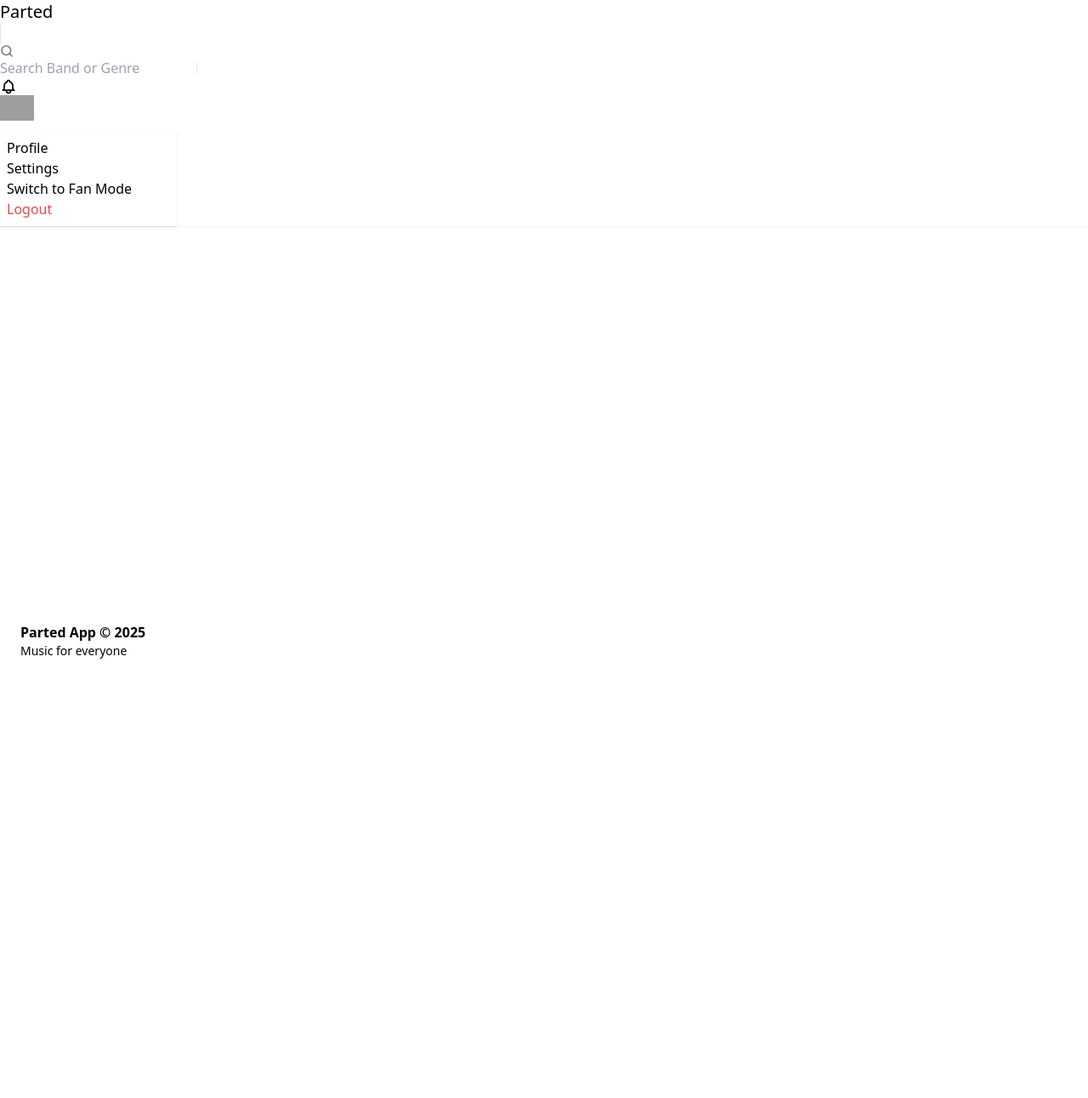
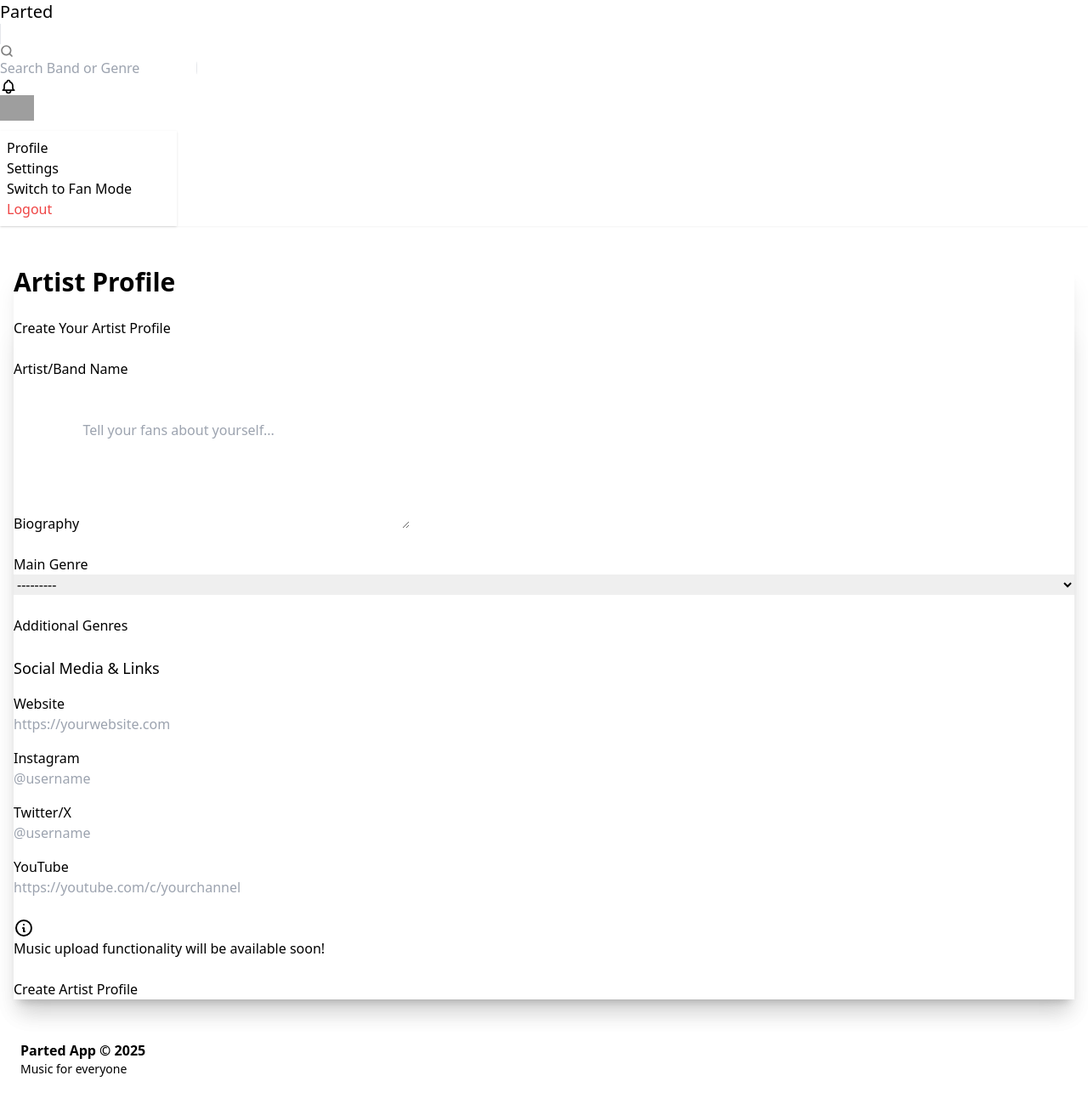
Before and after one commit to gopar/parted, a Django app: page /artist/profile/ in a window 1280 px wide. Shown: the whole page at 85% size. Before the commit the page ends 775 px from the top, so only its background shows below. Run offline with Django 5.2, Linux system fonts and the light colour scheme; the visitor is signed in with stand-in values (Sample User, id 1); data that the repository does not hold is empty; parts of the project's set-up code (start-up, migrations or seed data) failed here and were passed over; some libraries are stand-ins or nearby versions; grey boxes are pictures that could not be loaded.

Commit message:
Add page for creating an artist account flow

```diff
--- /dev/null
+++ b/apps/artist/forms.py
@@ -0,0 +1,28 @@
+from django import forms
+
+from .models import ArtistProfile, Genre
+
+
+class ArtistProfileForm(forms.ModelForm):  # type: ignore
+    genres = forms.ModelMultipleChoiceField(
+        queryset=Genre.objects.all(), widget=forms.CheckboxSelectMultiple, required=False
+    )
+
+    class Meta:
+        model = ArtistProfile
+        fields = ["name", "bio", "main_genre", "website", "instagram", "twitter", "youtube"]
+        widgets = {
+            "name": forms.TextInput(attrs={"class": "input input-bordered w-full"}),
+            "bio": forms.Textarea(
+                attrs={"class": "textarea textarea-bordered h-32", "placeholder": "Tell your fans about yourself..."}
+            ),
+            "main_genre": forms.Select(attrs={"class": "select select-bordered w-full"}),
+            "website": forms.URLInput(
+                attrs={"class": "input input-bordered w-full", "placeholder": "https://yourwebsite.com"}
+            ),
+            "instagram": forms.TextInput(attrs={"class": "input input-bordered w-full", "placeholder": "@username"}),
+            "twitter": forms.TextInput(attrs={"class": "input input-bordered w-full", "placeholder": "@username"}),
+            "youtube": forms.URLInput(
+                attrs={"class": "input input-bordered w-full", "placeholder": "https://youtube.com/c/yourchannel"}
+            ),
+        }
--- a/apps/artist/models.py
+++ b/apps/artist/models.py
@@ -20,6 +20,7 @@
 
 class ArtistProfile(TimeStampedModel):
     name = models.CharField(max_length=255, blank=False, null=False)
+    bio = models.TextField(blank=True)
     members = models.ManyToManyField(
         settings.AUTH_USER_MODEL,
         related_name="artist_profiles",
@@ -36,6 +37,12 @@
     )
     genres = models.ManyToManyField(Genre, related_name="artists", related_query_name="artist", blank=True)
 
+    # Social media links
+    website = models.URLField(max_length=200, blank=True)
+    instagram = models.CharField(max_length=30, blank=True)
+    twitter = models.CharField(max_length=30, blank=True)
+    youtube = models.URLField(max_length=200, blank=True)
+
     objects = ArtistProfileQuerySet.as_manager()
 
     def __str__(self) -> str:
--- a/apps/artist/views.py
+++ b/apps/artist/views.py
@@ -1,16 +1,49 @@
+from django.contrib import messages
 from django.contrib.auth.mixins import LoginRequiredMixin
 from django.http import HttpResponse
-from django.shortcuts import render
+from django.shortcuts import redirect, render
 from django.views import View
 
 from apps.helpers import AuthenticatedHttpRequest
 
+from .forms import ArtistProfileForm
+from .models import Genre
 from .selectors import get_user_artists_count
+from .services import CreateArtistProfileData, create_artist_profile
 
 
 class ArtistProfileView(LoginRequiredMixin, View):
     def get(self, request: AuthenticatedHttpRequest) -> HttpResponse:
-        return render(request, "pages/artist/profile.html")
+        form = ArtistProfileForm()
+        genres = Genre.objects.all()
+        return render(request, "pages/artist/profile.html", {"form": form, "genres": genres})
+
+    def post(self, request: AuthenticatedHttpRequest) -> HttpResponse:
+        form = ArtistProfileForm(request.POST)
+
+        if form.is_valid():
+            data = CreateArtistProfileData(
+                name=form.cleaned_data["name"],
+                bio=form.cleaned_data["bio"],
+                main_genre=form.cleaned_data.get("main_genre"),
+                genres=form.cleaned_data.get("genres", []),
+                website=form.cleaned_data.get("website", ""),
+                instagram=form.cleaned_data.get("instagram", ""),
+                twitter=form.cleaned_data.get("twitter", ""),
+                youtube=form.cleaned_data.get("youtube", ""),
+            )
+
+            result = create_artist_profile(request.user, data)
+
+            if result.success:
+                messages.success(request, result.message)
+                return redirect("artist:dashboard")
+            else:
+                messages.error(request, result.message)
+
+        # If form is invalid or service failed
+        genres = Genre.objects.all()
+        return render(request, "pages/artist/profile.html", {"form": form, "genres": genres})
 
 
 class DashboardView(LoginRequiredMixin, View):
--- a/apps/templates/pages/artist/profile.html
+++ b/apps/templates/pages/artist/profile.html
@@ -1 +1,119 @@
 {% extends "base.html" %}
+
+{% block content %}
+<div class="container mx-auto">
+  <h1 class="text-3xl font-bold mb-6">Artist Profile</h1>
+
+  <div class="card bg-base-100 shadow-xl">
+    <div class="card-body">
+      <h2 class="card-title mb-4">Create Your Artist Profile</h2>
+
+      <form method="post" enctype="multipart/form-data" class="space-y-6">
+        {% csrf_token %}
+
+        <!-- Artist Name -->
+        <div class="form-control">
+          <label class="label" for="{{ form.name.id_for_label }}">
+            <span class="label-text">Artist/Band Name</span>
+          </label>
+          {{ form.name }}
+          {% if form.name.errors %}
+            <div class="text-error text-sm mt-1">{{ form.name.errors }}</div>
+          {% endif %}
+        </div>
+
+        <!-- Bio -->
+        <div class="form-control">
+          <label class="label" for="{{ form.bio.id_for_label }}">
+            <span class="label-text">Biography</span>
+          </label>
+          {{ form.bio }}
+          {% if form.bio.errors %}
+            <div class="text-error text-sm mt-1">{{ form.bio.errors }}</div>
+          {% endif %}
+        </div>
+
+        <!-- Main Genre -->
+        <div class="form-control">
+          <label class="label" for="{{ form.main_genre.id_for_label }}">
+            <span class="label-text">Main Genre</span>
+          </label>
+          {{ form.main_genre }}
+          {% if form.main_genre.errors %}
+            <div class="text-error text-sm mt-1">{{ form.main_genre.errors }}</div>
+          {% endif %}
+        </div>
+
+        <!-- Additional Genres -->
+        <div class="form-control">
+          <label class="label">
+            <span class="label-text">Additional Genres</span>
+          </label>
+          <div class="grid grid-cols-2 md:grid-cols-3 gap-2">
+            {{ form.genres }}
+          </div>
+          {% if form.genres.errors %}
+            <div class="text-error text-sm mt-1">{{ form.genres.errors }}</div>
+          {% endif %}
+        </div>
+
+        <!-- Social Links -->
+        <div class="space-y-4">
+          <h3 class="font-medium text-lg">Social Media & Links</h3>
+
+          <div class="form-control">
+            <label class="label" for="{{ form.website.id_for_label }}">
+              <span class="label-text">Website</span>
+            </label>
+            {{ form.website }}
+            {% if form.website.errors %}
+              <div class="text-error text-sm mt-1">{{ form.website.errors }}</div>
+            {% endif %}
+          </div>
+
+          <div class="form-control">
+            <label class="label" for="{{ form.instagram.id_for_label }}">
+              <span class="label-text">Instagram</span>
+            </label>
+            {{ form.instagram }}
+            {% if form.instagram.errors %}
+              <div class="text-error text-sm mt-1">{{ form.instagram.errors }}</div>
+            {% endif %}
+          </div>
+
+          <div class="form-control">
+            <label class="label" for="{{ form.twitter.id_for_label }}">
+              <span class="label-text">Twitter/X</span>
+            </label>
+            {{ form.twitter }}
+            {% if form.twitter.errors %}
+              <div class="text-error text-sm mt-1">{{ form.twitter.errors }}</div>
+            {% endif %}
+          </div>
+
+          <div class="form-control">
+            <label class="label" for="{{ form.youtube.id_for_label }}">
+              <span class="label-text">YouTube</span>
+            </label>
+            {{ form.youtube }}
+            {% if form.youtube.errors %}
+              <div class="text-error text-sm mt-1">{{ form.youtube.errors }}</div>
+            {% endif %}
+          </div>
+        </div>
+
+        <!-- Coming Soon Section -->
+        <div class="alert alert-info">
+          <svg xmlns="http://www.w3.org/2000/svg" fill="none" viewBox="0 0 24 24" class="stroke-current shrink-0 w-6 h-6"><path stroke-linecap="round" stroke-linejoin="round" stroke-width="2" d="M13 16h-1v-4h-1m1-4h.01M21 12a9 9 0 11-18 0 9 9 0 0118 0z"></path></svg>
+          <span>Music upload functionality will be available soon!</span>
+        </div>
+
+        <!-- Submit Button -->
+        <div class="form-control mt-6">
+          <button type="submit" class="btn btn-primary">Create Artist Profile</button>
+        </div>
+      </form>
+    </div>
+  </div>
+</div>
+{% endblock content %}
```
Also changed, not shown: apps/artist/services.py (+63 -0 lines), apps/artist/migrations/0005_artistprofile_bio_artistprofile_instagram_and_more.py (added).
